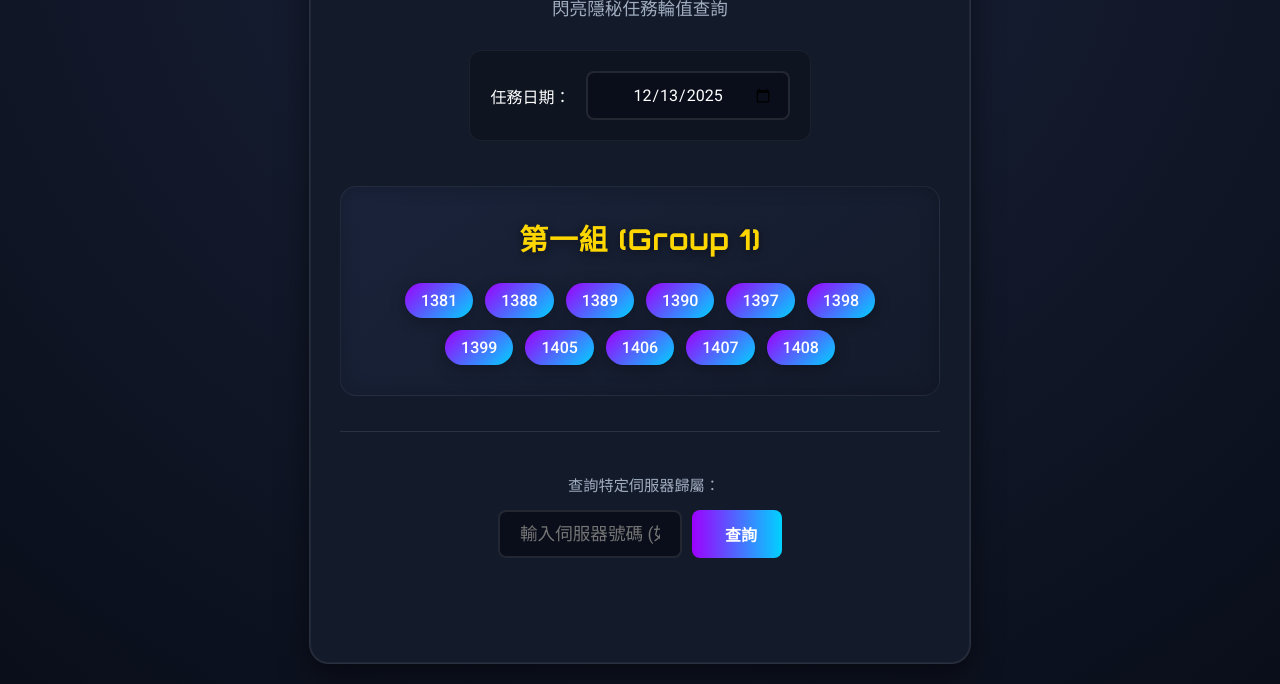
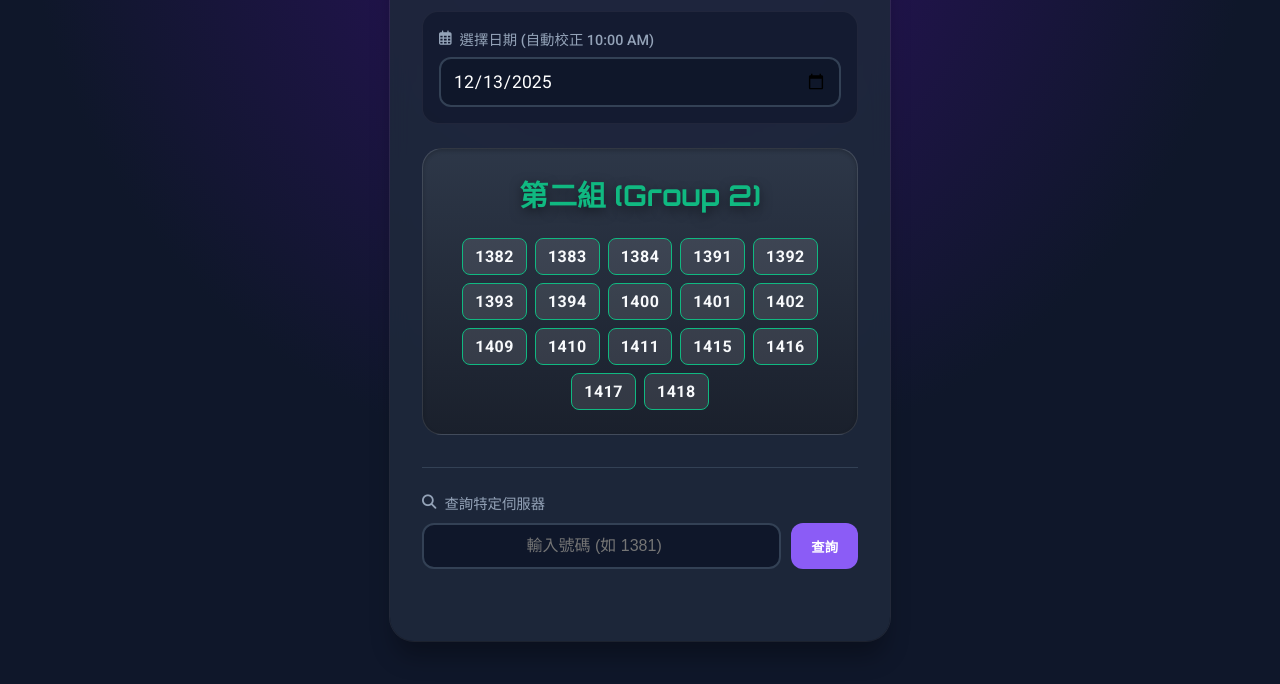
Before and after one commit to kuperss/lastwar, a plain HTML site: page index.html in a window 1280 px wide. Shown: the part 143-827 px from the top of the page. After the commit the page ends 804 px from the top, so only its background shows below. Drawn offline with Linux system fonts and the light colour scheme.

Commit message:
Update index.html

```diff
--- a/index.html
+++ b/index.html
@@ -2,308 +2,267 @@
 <html lang="zh-TW">
 <head>
     <meta charset="UTF-8">
-    <meta name="viewport" content="width=device-width, initial-scale=1.0">
+    <meta name="viewport" content="width=device-width, initial-scale=1.0, maximum-scale=1.0, user-scalable=no">
     <title>Last War 戰略指揮中心</title>
-    <link href="https://fonts.googleapis.com/css2?family=Orbitron:wght@500;700&family=Roboto:wght@400;500&display=swap" rel="stylesheet">
-    <linkcdnjs.cloudflare.com/ajax/libs/font-awesome/6.4.0/css/all.min.css" rel="stylesheet">
+    <link href="https://fonts.googleapis.com/css2?family=Orbitron:wght@500;700&family=Roboto:wght@400;500;700&display=swap" rel="stylesheet">
+    <link href="https://cdnjs.cloudflare.com/ajax/libs/font-awesome/6.4.0/css/all.min.css" rel="stylesheet">
     <style>
         :root {
-            --bg-color: #0a0e1a;
-            --card-bg: #131a2a;
-            --accent-color: #00d2ff; /* 科技藍 */
-            --accent-secondary: #9d00ff; /* 紫色 */
-            --text-primary: #ffffff;
-            --text-secondary: #a0aec0;
-            --success-color: #4cd137;
-            --error-color: #e84118;
+            --bg-dark: #0f172a;
+            --card-bg: #1e293b;
+            --primary: #3b82f6;   /* 科技藍 */
+            --accent: #8b5cf6;    /* 紫色 */
+            --gold: #f59e0b;      /* 金色 */
+            --success: #10b981;
+            --danger: #ef4444;
+            --text-main: #f8fafc;
+            --text-sub: #94a3b8;
         }
 
         body {
             font-family: 'Roboto', "Microsoft JhengHei", sans-serif;
-            background: radial-gradient(circle at top center, #1a233a 0%, var(--bg-color) 100%);
-            color: var(--text-primary);
+            background-color: var(--bg-dark);
+            color: var(--text-main);
+            margin: 0;
+            padding: 0;
             display: flex;
             justify-content: center;
             align-items: center;
             min-height: 100vh;
-            margin: 0;
-            padding: 20px;
-            box-sizing: border-box;
+            /* 背景裝飾 */
+            background-image: radial-gradient(circle at 50% 0%, #2e1065 0%, var(--bg-dark) 60%);
         }
 
         .container {
-            background-color: var(--card-bg);
-            padding: 40px 30px;
-            border-radius: 20px;
-            box-shadow: 0 10px 30px rgba(0, 0, 0, 0.5), inset 0 0 0 1px rgba(255, 255, 255, 0.05);
-            max-width: 600px;
-            width: 100%;
-            text-align: center;
-            position: relative;
-            overflow: hidden;
+            background-color: rgba(30, 41, 59, 0.9);
+            width: 90%;
+            max-width: 500px; /* 電腦版最大寬度 */
+            padding: 2rem;
+            border-radius: 24px;
+            box-shadow: 0 20px 25px -5px rgba(0, 0, 0, 0.3), 0 0 0 1px rgba(255, 255, 255, 0.1);
             backdrop-filter: blur(10px);
-            border: 1px solid rgba(255, 255, 255, 0.1);
+            margin: 20px auto;
+            box-sizing: border-box; /* 確保 padding 不會撐大寬度 */
         }
 
-        /* 頂部裝飾條 */
-        .container::before {
-            content: '';
-            position: absolute;
-            top: 0;
-            left: 0;
-            width: 100%;
-            height: 4px;
-            background: linear-gradient(90deg, var(--accent-secondary), var(--accent-color));
+        /* 標題區域 */
+        header {
+            text-align: center;
+            margin-bottom: 2rem;
         }
 
         h1 {
             font-family: 'Orbitron', sans-serif;
-            font-size: 2rem;
-            margin-bottom: 10px;
-            background: linear-gradient(to right, var(--accent-color), #fff);
+            font-size: 1.8rem;
+            margin: 0;
+            background: linear-gradient(135deg, #60a5fa, #c084fc);
             -webkit-background-clip: text;
             -webkit-text-fill-color: transparent;
-            text-transform: uppercase;
             letter-spacing: 1px;
         }
 
         h2 {
-            margin-top: 0;
-            font-size: 1.1rem;
-            color: var(--text-secondary);
-            margin-bottom: 30px;
+            font-size: 0.9rem;
+            color: var(--text-sub);
+            margin-top: 0.5rem;
             font-weight: 400;
         }
 
-        /* 日期選擇器區域優化 */
-        .control-panel {
-            background: rgba(0, 0, 0, 0.2);
-            padding: 20px;
-            border-radius: 12px;
-            margin-bottom: 25px;
-            display: inline-flex;
-            align-items: center;
-            gap: 15px;
+        /* 日期選擇器 */
+        .control-group {
+            background: rgba(15, 23, 42, 0.6);
+            padding: 1rem;
+            border-radius: 16px;
             border: 1px solid rgba(255, 255, 255, 0.05);
+            display: flex;
+            flex-direction: column;
+            gap: 0.5rem;
+            margin-bottom: 1.5rem;
         }
 
-        .input-group {
-            position: relative;
+        .label-text {
+            font-size: 0.9rem;
+            color: var(--text-sub);
+            font-weight: 500;
             display: flex;
             align-items: center;
-        }
-
-        .input-icon {
-            position: absolute;
-            left: 15px;
-            color: var(--accent-color);
-            z-index: 1;
+            gap: 0.5rem;
         }
 
         input[type="date"] {
-            padding: 12px 15px 12px 45px; /* 留位置給圖標 */
-            border-radius: 8px;
-            border: 2px solid rgba(255, 255, 255, 0.1);
-            background: #0a0e1a;
+            width: 100%;
+            padding: 12px;
+            background: var(--bg-dark);
+            border: 2px solid #334155;
+            border-radius: 12px;
             color: white;
-            font-size: 1rem;
+            font-size: 1.1rem;
             font-family: 'Roboto', sans-serif;
+            box-sizing: border-box; /* 防止超出容器 */
             outline: none;
-            transition: all 0.3s ease;
-            cursor: pointer;
+            transition: border-color 0.3s;
         }
 
         input[type="date"]:focus {
-            border-color: var(--accent-color);
-            box-shadow: 0 0 15px rgba(0, 210, 255, 0.2);
+            border-color: var(--primary);
         }
 
-        /* 結果顯示區塊優化 */
-        .result-box {
-            background: linear-gradient(145deg, #1a233a, #131a2a);
-            padding: 30px;
-            border-radius: 16px;
-            margin-top: 20px;
-            border: 1px solid rgba(255, 255, 255, 0.05);
-            box-shadow: inset 0 0 20px rgba(0, 0, 0, 0.2);
+        /* 結果顯示區 */
+        .result-card {
+            background: linear-gradient(180deg, #2d3748 0%, #1a202c 100%);
+            border-radius: 20px;
+            padding: 1.5rem;
+            text-align: center;
+            border: 1px solid rgba(255, 255, 255, 0.1);
+            box-shadow: inset 0 2px 4px 0 rgba(0, 0, 0, 0.2);
+            min-height: 200px; /* 防止載入時跳動 */
         }
 
-        .group-title {
+        .group-name {
             font-family: 'Orbitron', sans-serif;
             font-size: 1.8rem;
             font-weight: 700;
-            margin-bottom: 25px;
-            text-shadow: 0 2px 10px rgba(0,0,0,0.5);
-            letter-spacing: 1px;
+            margin-bottom: 1.5rem;
+            text-shadow: 0 4px 12px rgba(0,0,0,0.5);
         }
 
-        .server-list {
+        .server-grid {
             display: flex;
             flex-wrap: wrap;
-            justify-content: center;
-            gap: 12px;
-        }
-
-        .server-badge {
-            background: linear-gradient(135deg, var(--accent-secondary), var(--accent-color));
-            color: white;
-            padding: 8px 16px;
-            border-radius: 30px; /* 膠囊狀 */
-            font-weight: 500;
-            font-size: 1rem;
-            box-shadow: 0 4px 15px rgba(0, 0, 0, 0.3);
-            transition: transform 0.2s;
-            font-family: 'Roboto', sans-serif;
-        }
-
-        .server-badge:hover {
-            transform: translateY(-2px);
-        }
-
-        /* 搜尋區域優化 */
-        .search-section {
-            margin-top: 35px;
-            padding-top: 25px;
-            border-top: 1px solid rgba(255, 255, 255, 0.1);
-        }
-
-        .search-desc {
-            font-size: 0.95rem;
-            color: var(--text-secondary);
-            margin-bottom: 15px;
-            display: flex;
-            align-items: center;
             justify-content: center;
             gap: 8px;
         }
 
-        .search-bar {
+        .badge {
+            background: rgba(255, 255, 255, 0.1);
+            padding: 8px 12px;
+            border-radius: 8px;
+            font-weight: 700;
+            font-size: 1rem;
+            letter-spacing: 0.5px;
+            border: 1px solid rgba(255, 255, 255, 0.05);
+        }
+
+        .badge.highlight {
+             background: var(--primary);
+             box-shadow: 0 0 10px rgba(59, 130, 246, 0.5);
+        }
+
+        /* 搜尋區 */
+        .search-area {
+            margin-top: 2rem;
+            border-top: 1px solid #334155;
+            padding-top: 1.5rem;
+        }
+
+        .input-row {
             display: flex;
-            justify-content: center;
             gap: 10px;
         }
 
         input[type="number"] {
-            padding: 12px 20px;
-            border-radius: 8px;
-            border: 2px solid rgba(255, 255, 255, 0.1);
-            background: #0a0e1a;
+            flex: 1;
+            padding: 12px;
+            border-radius: 12px;
+            border: 2px solid #334155;
+            background: var(--bg-dark);
             color: white;
-            width: 140px;
+            font-size: 1rem;
             text-align: center;
-            font-size: 1.1rem;
             outline: none;
-            transition: all 0.3s;
-            font-family: 'Roboto', sans-serif;
         }
 
         input[type="number"]:focus {
-             border-color: var(--accent-color);
-             box-shadow: 0 0 15px rgba(0, 210, 255, 0.2);
-        }
-
-        /* 隱藏 number input 的上下箭頭 */
-        input[type=number]::-webkit-inner-spin-button,
-        input[type=number]::-webkit-outer-spin-button {
-            -webkit-appearance: none;
-            margin: 0;
+            border-color: var(--accent);
         }
 
         .btn-search {
-            padding: 12px 25px;
-            border-radius: 8px;
+            background: var(--accent);
+            color: white;
             border: none;
-            background: linear-gradient(90deg, var(--accent-secondary), var(--accent-color));
-            color: white;
+            padding: 0 20px;
+            border-radius: 12px;
+            font-weight: bold;
             cursor: pointer;
-            font-weight: bold;
-            font-size: 1rem;
-            transition: all 0.3s;
-            display: flex;
-            align-items: center;
-            gap: 8px;
-        }
-
-        .btn-search:hover {
-            filter: brightness(1.1);
-            box-shadow: 0 0 20px rgba(0, 210, 255, 0.4);
+            transition: transform 0.1s;
         }
 
         .btn-search:active {
-            transform: scale(0.98);
+            transform: scale(0.95);
         }
 
         #searchResult {
-            margin-top: 20px;
+            margin-top: 1rem;
+            font-size: 0.95rem;
+            min-height: 1.5rem;
             font-weight: 500;
-            min-height: 25px;
-            font-size: 1.1rem;
-            padding: 10px;
-            border-radius: 8px;
-        }
-        .result-success {
-            color: var(--accent-color);
-            background: rgba(0, 210, 255, 0.1);
-        }
-        .result-error {
-            color: var(--error-color);
-            background: rgba(232, 65, 24, 0.1);
         }
 
-        /* 手機版適配微調 */
+        /* ========== 手機版 RWD 調整 ========== */
         @media (max-width: 480px) {
             .container {
-                padding: 30px 20px;
+                width: 95%; /* 手機上更寬一點 */
+                padding: 1.5rem;
+                margin: 10px auto;
             }
-            h1 { font-size: 1.6rem; }
-            .group-title { font-size: 1.5rem; }
-            .control-panel { flex-direction: column; width: 100%; box-sizing: border-box;}
-            .input-group { width: 100%; }
-            input[type="date"] { width: 100%; }
+
+            h1 {
+                font-size: 1.5rem; /* 標題縮小 */
+            }
+
+            .group-name {
+                font-size: 1.5rem; /* 組別名稱縮小 */
+            }
+
+            .badge {
+                font-size: 0.9rem; /* 數字稍微縮小以容納更多 */
+                padding: 6px 10px;
+            }
         }
     </style>
 </head>
 <body>
 
 <div class="container">
-    <h1>Last War 戰略指揮中心</h1>
-    <h2>閃亮隱秘任務輪值查詢</h2>
+    <header>
+        <h1>閃亮隱祕任務速查工具</h1>
+        <h2>專屬於KT 的每位小夥伴</h2>
+    </header>
 
-    <div class="control-panel">
-        <label for="dateInput" style="font-weight: 500;"><i class="far fa-calendar-alt"></i> 任務日期：</label>
-        <div class="input-group">
-            <i class="fas fa-calendar-day input-icon"></i>
-            <input type="date" id="dateInput">
-        </div>
+    <div class="control-group">
+        <div class="label-text"><i class="far fa-calendar-alt"></i> 選擇日期 (自動校正 10:00 AM)</div>
+        <input type="date" id="dateInput">
     </div>
 
-    <div class="result-box">
-        <div id="groupName" class="group-title">正在同步數據...</div>
-        <div id="serverList" class="server-list"></div>
+    <div class="result-card">
+        <div id="groupName" class="group-name">計算中...</div>
+        <div id="serverList" class="server-grid"></div>
     </div>
 
-    <div class="search-section">
-        <p class="search-desc"><i class="fas fa-search-location"></i> 查詢特定伺服器歸屬：</p>
-        <div class="search-bar">
-            <input type="number" id="serverSearch" placeholder="輸入伺服器號碼 (如 1381)">
-            <button class="btn-search" onclick="checkServer()"><i class="fas fa-search"></i> 查詢</button>
+    <div class="search-area">
+        <div class="label-text" style="margin-bottom:10px;"><i class="fas fa-search"></i> 查詢特定伺服器</div>
+        <div class="input-row">
+            <input type="number" id="serverSearch" placeholder="輸入號碼 (如 1381)">
+            <button class="btn-search" onclick="checkServer()">查詢</button>
         </div>
         <div id="searchResult"></div>
     </div>
 </div>
 
 <script>
-    // 1. 伺服器資料配置
+    // 1. 資料庫
     const groups = {
         1: [1381, 1388, 1389, 1390, 1397, 1398, 1399, 1405, 1406, 1407, 1408],
         2: [1382, 1383, 1384, 1391, 1392, 1393, 1394, 1400, 1401, 1402, 1409, 1410, 1411, 1415, 1416, 1417, 1418],
         3: [1385, 1386, 1387, 1395, 1396, 1403, 1404, 1412, 1413, 1414, 1419, 1420]
     };
 
-    // 2. 基準日設定：12/12，確保 12/14 顯示為第二組
+    // 2. 邏輯校正區
+    // 目標：12/13 必須是第二組
+    // 推算：如果 12/13 是 Group 2，那麼 12/12 必須是 Group 1。
+    // 設定基準日為 12/12 (Group 1)
     const baseDate = new Date('2025-12-12T00:00:00');
 
-    // 3. 核心邏輯：計算該日期是第幾組
     function getGroupForDate(inputDate) {
         const targetDate = new Date(inputDate);
         targetDate.setHours(0, 0, 0, 0);
@@ -311,52 +270,62 @@
         const diffTime = targetDate - baseDate;
         const diffDays = Math.floor(diffTime / (1000 * 60 * 60 * 24));
 
-        let cycleIndex = (diffDays % 3 + 3) % 3;
+        // 數學邏輯：
+        // 12/12 (diff 0) -> 餘數 0 -> 對應 Group 1
+        // 12/13 (diff 1) -> 餘數 1 -> 對應 Group 2
+        // 12/14 (diff 2) -> 餘數 2 -> 對應 Group 3
 
-        if (cycleIndex === 0) return 3;
-        if (cycleIndex === 1) return 1;
-        if (cycleIndex === 2) return 2;
+        let cycleIndex = (diffDays % 3 + 3) % 3; // +3防止負數
+
+        if (cycleIndex === 0) return 1;
+        if (cycleIndex === 1) return 2;
+        if (cycleIndex === 2) return 3;
     }
 
-    // 4. 更新畫面顯示
     function updateDisplay() {
         const dateInput = document.getElementById('dateInput').value;
         if (!dateInput) return;
 
         const groupNum = getGroupForDate(new Date(dateInput));
 
-        const groupTexts = ["", "第一組 (Group 1)", "第二組 (Group 2)", "第三組 (Group 3)"];
+        const groupTitles = {
+            1: "第一組 (Group 1)",
+            2: "第二組 (Group 2)",
+            3: "第三組 (Group 3)"
+        };
+
         const titleEl = document.getElementById('groupName');
-        titleEl.innerText = groupTexts[groupNum];
+        titleEl.innerText = groupTitles[groupNum];
 
-        // 根據組別變換文字顏色 (使用 CSS 變數定義的顏色)
-        titleEl.style.color = "var(--text-primary)";
-        if(groupNum === 1) titleEl.style.color = "#ffd700"; // 金黃保持不變，比較醒目
-        if(groupNum === 2) titleEl.style.color = "var(--accent-color)"; // 科技藍
-        if(groupNum === 3) titleEl.style.color = "#ff00d4"; // 霓虹粉
+        // 顏色切換
+        titleEl.style.color = "white";
+        if(groupNum === 1) titleEl.style.color = "#f59e0b"; // 金
+        if(groupNum === 2) titleEl.style.color = "#10b981"; // 綠
+        if(groupNum === 3) titleEl.style.color = "#3b82f6"; // 藍
 
         const listContainer = document.getElementById('serverList');
         listContainer.innerHTML = '';
         groups[groupNum].sort((a,b) => a-b).forEach(server => {
             const badge = document.createElement('div');
-            badge.className = 'server-badge';
+            badge.className = 'badge';
+            // 讓伺服器號碼如果是搜尋目標則高亮 (選擇性功能，這邊先統一)
+            if(groupNum === 1) badge.style.borderColor = "#f59e0b";
+            if(groupNum === 2) badge.style.borderColor = "#10b981";
+            if(groupNum === 3) badge.style.borderColor = "#3b82f6";
+
             badge.innerText = server;
             listContainer.appendChild(badge);
         });
     }
 
-    // 5. 查詢功能 (優化顯示樣式)
     function checkServer() {
         const serverInput = document.getElementById('serverSearch');
         const serverNum = parseInt(serverInput.value);
         const resultDiv = document.getElementById('searchResult');
 
-        // 清除之前的樣式類別
-        resultDiv.className = '';
-
         if (!serverNum) {
-            resultDiv.innerText = "請輸入有效的伺服器號碼";
-            resultDiv.classList.add('result-error');
+            resultDiv.innerText = "請輸入號碼";
+            resultDiv.style.color = "var(--danger)";
             return;
         }
 
@@ -369,31 +338,27 @@
         }
 
         if (foundGroup) {
-            resultDiv.innerHTML = `<i class="fas fa-check-circle"></i> 伺服器 <b>${serverNum}</b> 屬於：第 ${foundGroup} 組`;
-            resultDiv.classList.add('result-success');
+            resultDiv.innerHTML = `<span style="color:var(--success)"><i class="fas fa-check"></i> 伺服器 ${serverNum} 是第 ${foundGroup} 組</span>`;
         } else {
-            resultDiv.innerHTML = `<i class="fas fa-exclamation-triangle"></i> 找不到伺服器 <b>${serverNum}</b>，請確認是否在清單範圍內。`;
-            resultDiv.classList.add('result-error');
+            resultDiv.innerHTML = `<span style="color:var(--danger)"><i class="fas fa-times"></i> 找不到伺服器 ${serverNum}</span>`;
         }
     }
 
-    // 綁定 Enter 鍵搜尋
+    // 綁定 Enter 鍵
     document.getElementById('serverSearch').addEventListener('keypress', function(e) {
         if(e.key === 'Enter') checkServer();
     });
 
-    // 6. 初始化與「台灣時間早上10點換日」邏輯
     function initDate() {
         const now = new Date();
 
-        // 強制轉換為台灣時間 (UTC+8)
+        // 台灣時間轉換 (UTC+8)
         const utc = now.getTime() + (now.getTimezoneOffset() * 60000);
         const taiwanTime = new Date(utc + (3600000 * 8));
 
-        // 取得台灣時間的小時
         const currentHour = taiwanTime.getHours();
 
-        // 如果還沒到早上 10 點，日期要算前一天
+        // 10點前算前一天
         if (currentHour < 10) {
             taiwanTime.setDate(taiwanTime.getDate() - 1);
         }
@@ -403,15 +368,10 @@
         const dd = String(taiwanTime.getDate()).padStart(2, '0');
 
         document.getElementById('dateInput').value = `${yyyy}-${mm}-${dd}`;
-
-        // 執行一次顯示
         updateDisplay();
     }
 
-    // 綁定事件
     document.getElementById('dateInput').addEventListener('change', updateDisplay);
-
-    // 啟動程式
     initDate();
 
 </script>
```
